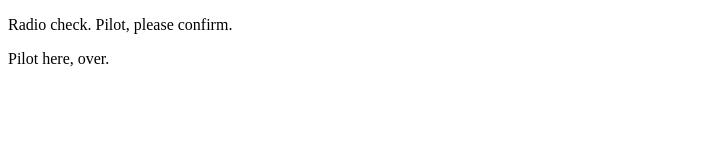
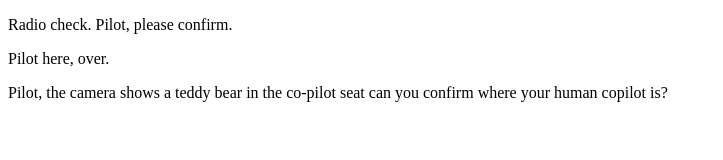
Before and after one commit to Mll0032/communication-log-control, a plain HTML site: page index.html in a window 1280 px wide. Shown: the whole page, without its empty margins (0-723 px from the left). Drawn offline with Linux system fonts and the light colour scheme.

Commit message:
Alarming Message

```diff
--- a/index.html
+++ b/index.html
@@ -3,5 +3,6 @@
    <body>
       <p>Radio check. Pilot, please confirm.</p>
       <p>Pilot here, over.</p>
+      <p>Pilot, the camera shows a teddy bear in the co-pilot seat can you confirm where your human copilot is?</p>
    </body>
 </html>
```
